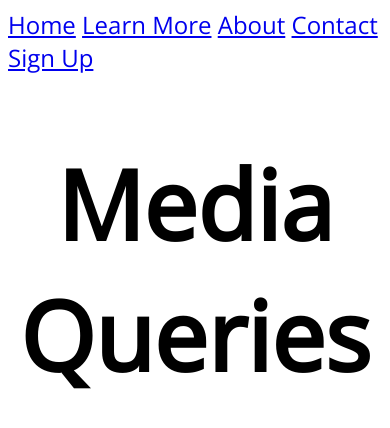
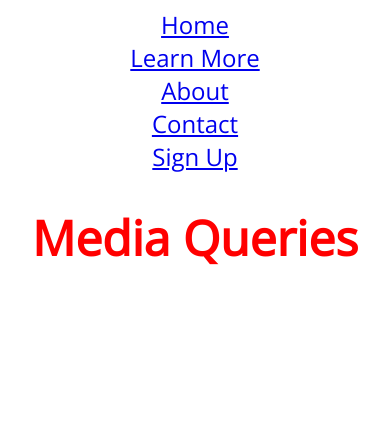
Before and after one commit to SaraBarrett/DDM_WEB, a plain HTML site: page MediaQueries Starter/index.html in a window 390 px wide. Drawn offline with nearby package versions, Linux system fonts and the light colour scheme.

Commit message:
Responsive

```diff
--- a/Flexbox Starter/app.css
+++ b/Flexbox Starter/app.css
@@ -13,6 +13,8 @@ h1 {
     margin: 0 auto;
     border: 5px solid #003049;
     display: flex;
+    justify-content: center;
+
 
 }
 
--- a/MediaQueries Starter/index.html
+++ b/MediaQueries Starter/index.html
@@ -7,7 +7,7 @@
     <title>Media Queries</title>
     <link href="https://fonts.googleapis.com/css2?family=Open+Sans:wght@300&display=swap" rel="stylesheet">
 
-    <link rel="stylesheet" href="app.css">
+    <link rel="stylesheet" href="appResponsive.css">
 </head>
 
 <body>
--- a/css/style.css
+++ b/css/style.css
@@ -32,12 +32,25 @@
       #boxmovies {
         background-color: #008000;
         width: 200px;
-        height:auto;
+        height: auto;
         padding: 10%;
-     }
+      }
 
-     #teste{
-      height: 200px;
-      width: 200px;
-      background-color: red;
-     }
+
+      #teste {
+        height: 200px;
+        width: 200px;
+        background-color: red;
+      }
+
+
+      @media (max-width: 800px) {
+        #boxmovies {
+          display: none;
+        }
+
+        h1 {
+          background-color: green;
+          color: black;
+        }
+    }
```
Also changed, not shown: index.html (+0 -1 lines).
